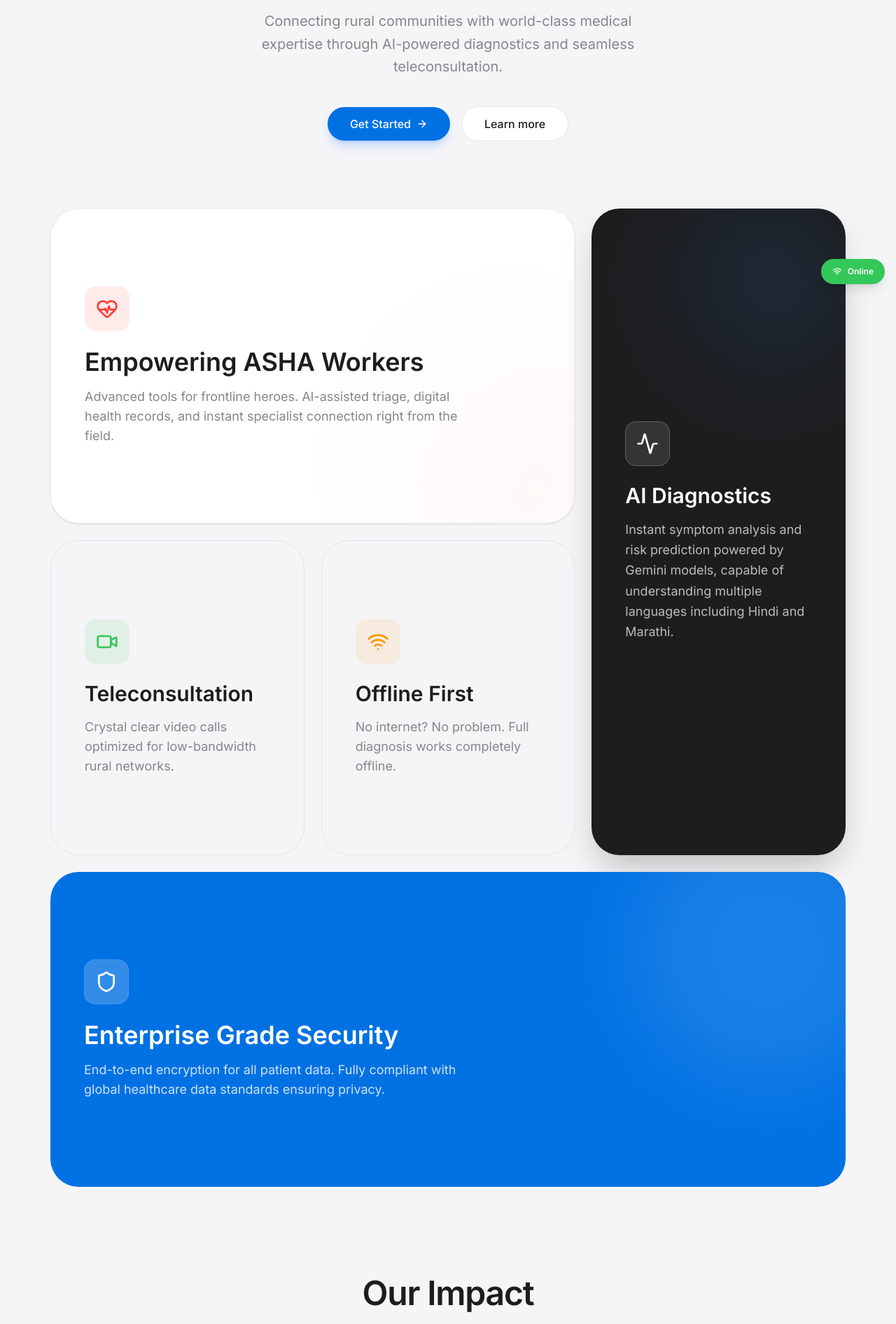
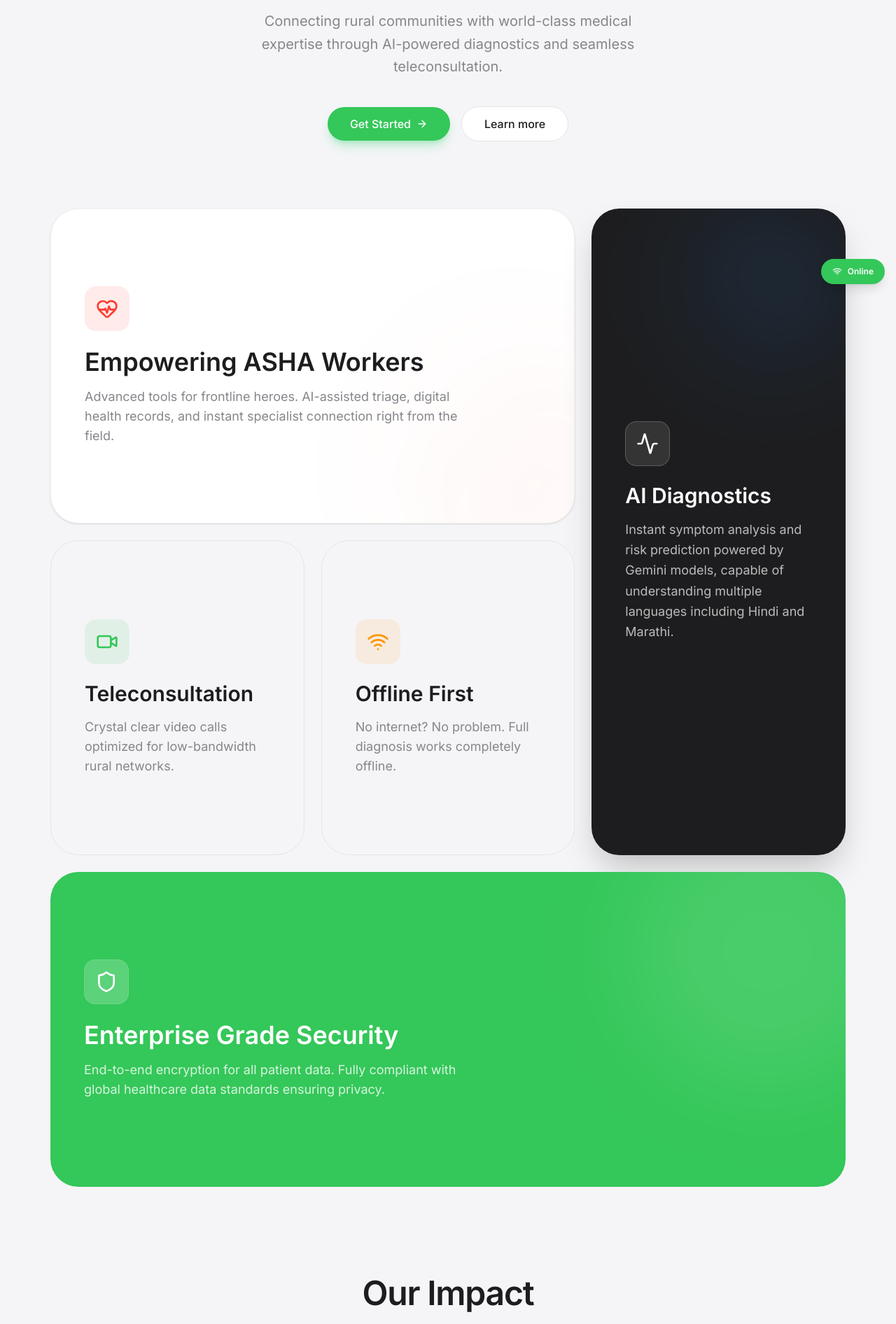
Before and after one commit to aditya44-tech/SwasthyaSetu, a Next.js app: page / in a window 1280 px wide. Shown: the part 378-2270 px from the top of the page at 70% size. Built offline with nearby package versions, Linux system fonts and the light colour scheme.

Commit message:
green layout

```diff
--- a/app/page.tsx
+++ b/app/page.tsx
@@ -76,7 +76,7 @@ export default function LandingPage() {
             transition={{ duration: 0.8, delay: 0.3, ease: [0.16, 1, 0.3, 1] }}
             className="flex items-center space-x-4"
           >
-            <Link href="/login" className="px-8 py-3 bg-[#0071E3] hover:bg-[#0077ED] text-white rounded-full font-medium transition-all hover:scale-105 active:scale-95 shadow-lg shadow-blue-500/25 flex items-center">
+            <Link href="/login" className="px-8 py-3 bg-[#34C759] hover:bg-[#2FB350] text-white rounded-full font-medium transition-all hover:scale-105 active:scale-95 shadow-lg shadow-green-500/25 flex items-center">
               Get Started <ArrowRight className="w-4 h-4 ml-2" />
             </Link>
             <button className="px-8 py-3 bg-white text-[#1D1D1F] rounded-full font-medium border border-[#E5E5EA] hover:bg-[#F5F5F7] transition-all">
@@ -164,7 +164,7 @@ export default function LandingPage() {
             whileInView={{ opacity: 1, y: 0 }}
             viewport={{ once: true }}
             transition={{ duration: 0.8, delay: 0.4, ease: [0.16, 1, 0.3, 1] }}
-            className="md:col-span-3 bg-[#0071E3] text-white rounded-[40px] p-8 md:p-12 relative overflow-hidden group flex flex-col justify-center min-h-[400px]"
+            className="md:col-span-3 bg-[#34C759] text-white rounded-[40px] p-8 md:p-12 relative overflow-hidden group flex flex-col justify-center min-h-[400px]"
           >
             <div className="relative z-10 max-w-xl">
               <div className="w-16 h-16 bg-white/20 rounded-2xl flex items-center justify-center mb-6 border border-white/10">
```
